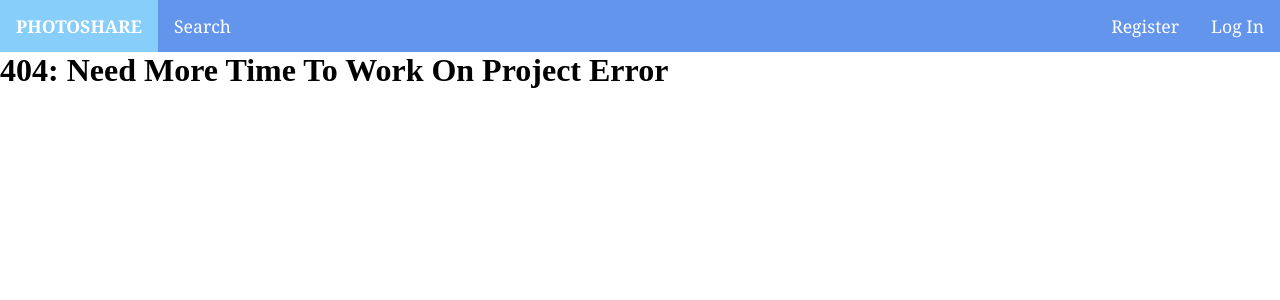
After one commit to huangch123/PA1, a Flask app: page /upload/1 in a window 1280 px wide. The commit adds this page. Shown: the top 300 px of the page. Run offline with Flask 2, Linux system fonts and the light colour scheme; data that the repository does not hold is empty.

Commit message:
404 + upload

```diff
--- a/app.py
+++ b/app.py
@@ -365,6 +365,9 @@ def my_friends():
 def search():
     return render_template('search.html')
 
+@app.errorhandler(404)
+def page_not_found(e):
+    return render_template('page_not_found.html')
 
 if __name__ == "__main__":
     # this is invoked when in the shell  you run
--- /dev/null
+++ b/templates/page_not_found.html
@@ -0,0 +1,32 @@
+<!DOCTYPE html>
+<html lang="en">
+<head>
+    <meta charset="UTF-8">
+    <title>Page Not Found</title>
+    <link rel="stylesheet" type="text/css" href="static/style.css">
+</head>
+<body>
+    <ul class="nav">
+        <li class="navL" id="home-btn"><a href="/">Photoshare</a></li>
+        <li class="navL"><a href="/search">Search</a></li>
+
+        {% if current_user.is_authenticated %}
+            <li class="navR" id="dropdown">
+                <a href="/profile">{{ current_user.name }}</a>
+                <div class="dropdown-content">
+                    <a href="/profile">Profile</a>
+                    <a href="/albums">Albums</a>
+                    <a href="/profile">Photos</a>
+                    <a href="/logout">Log Out</a>
+                </div>
+            </li>
+            <li class="navR"><a href="/upload">Upload</a></li>
+        {% else %}
+            <li class="navR"><a href="/login">Log In</a></li>
+            <li class="navR"><a href="/register">Register</a></li>
+        {% endif %}
+    </ul>
+
+    <h1>404: Need More Time To Work On Project Error</h1>
+</body>
+</html>
```
Also changed, not shown: templates/upload.html (+9 -3 lines).
